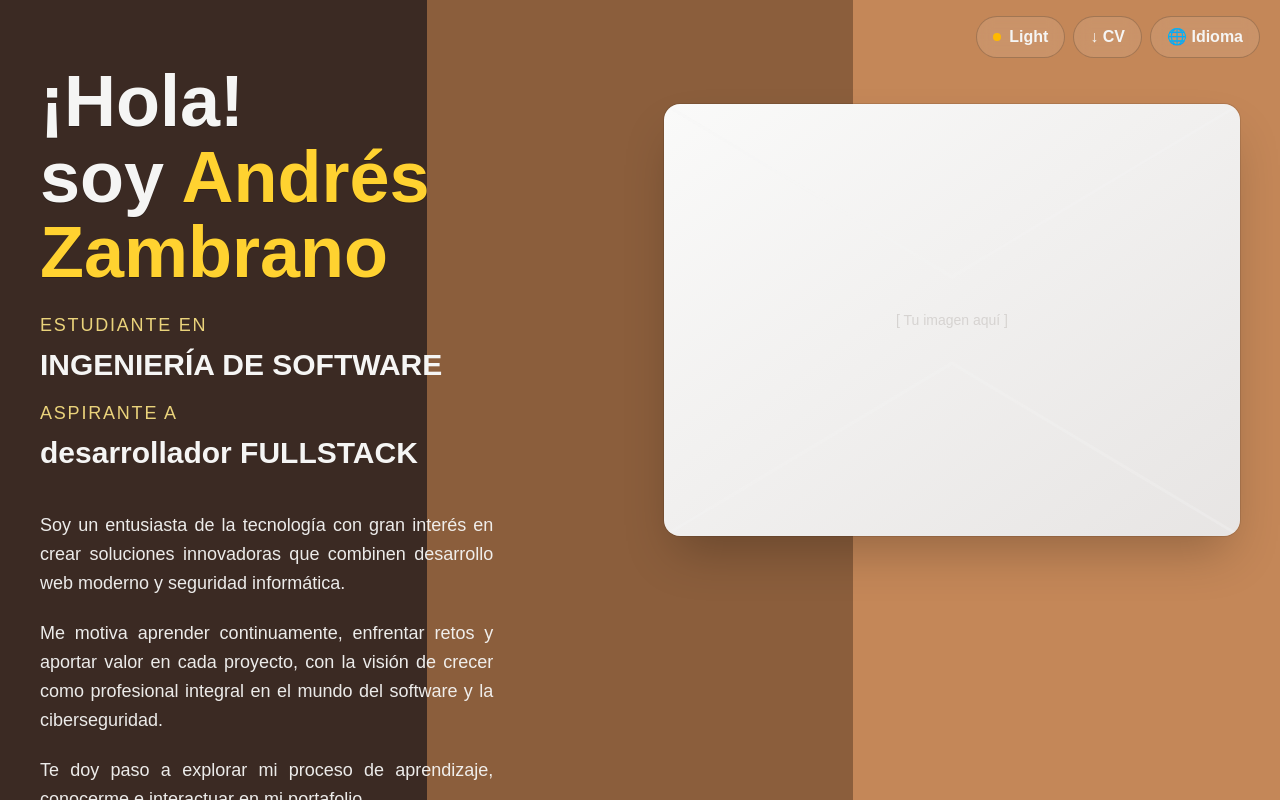
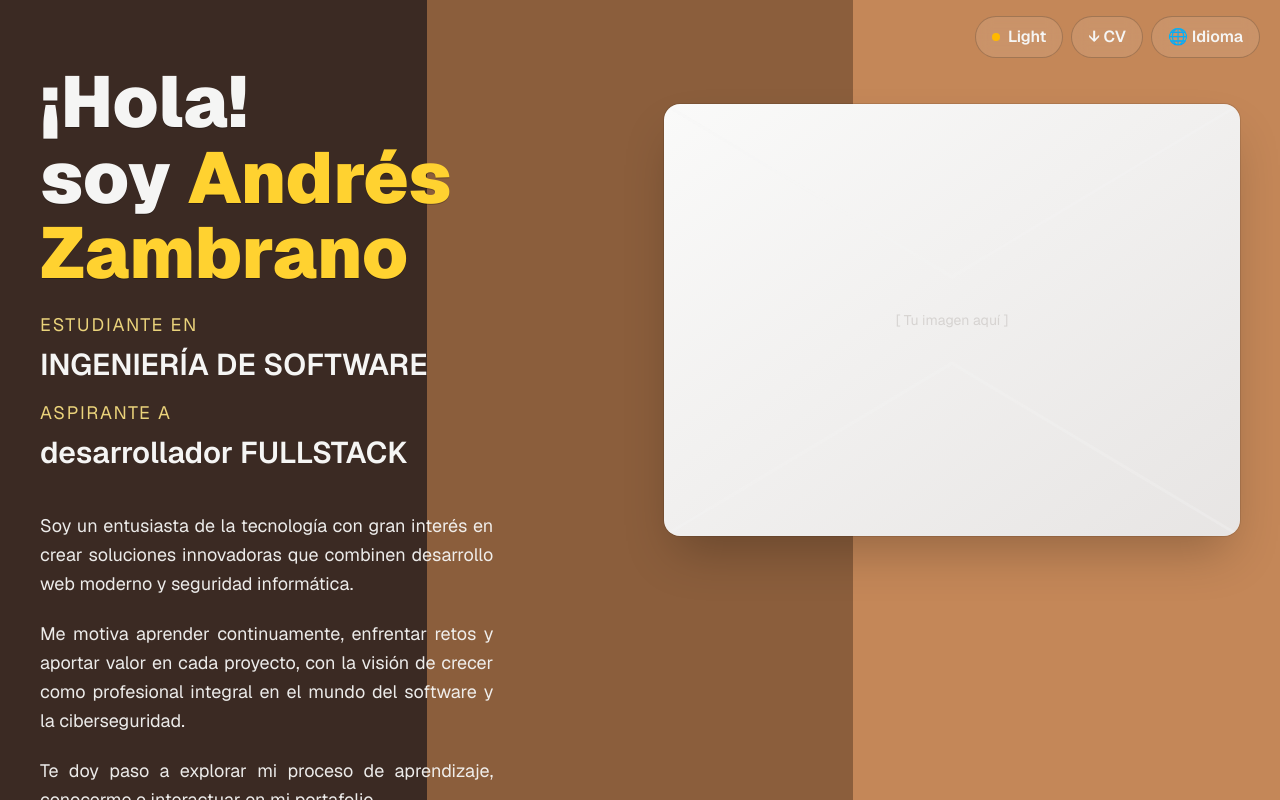
Before and after one commit to andresZam12/aZamb_portf, a Next.js app: page / in a window 1280 px wide. Shown: the top 800 px of the page. Built offline with nearby package versions, Linux system fonts and the light colour scheme.

Commit message:
cambios en globalcss para modo dark ang ligh para todas las pantallas

```diff
--- a/src/app/globals.css
+++ b/src/app/globals.css
@@ -1,27 +1,34 @@
 @import "tailwindcss";
 
-
+/* Tokens base (modo claro por defecto) */
 :root {
   --background: #ffffff;
   --foreground: #171717;
 }
 
-@theme inline {
+/* Hacemos el tema MANUAL con la clase .dark en <html> */
+html { color-scheme: light; }
+html.dark { color-scheme: dark; }
+html.dark :root {
+  --background: #0b0b0b; /* fondo en dark */
+  --foreground: #ededed; /* texto en dark */
+}
+
+/* (Opcional) Puente a variables de Tailwind v4 */
+@theme {
   --color-background: var(--background);
   --color-foreground: var(--foreground);
   --font-sans: var(--font-geist-sans);
   --font-mono: var(--font-geist-mono);
 }
 
-@media (prefers-color-scheme: dark) {
-  :root {
-    --background: #0a0a0a;
-    --foreground: #ededed;
-  }
-}
-
+/* Base global */
+html, body { height: 100%; }
 body {
   background: var(--background);
   color: var(--foreground);
-  font-family: Arial, Helvetica, sans-serif;
+  font-family: var(--font-geist-sans, Arial, Helvetica, sans-serif);
 }
+
+/* Transición suave de colores */
+* { transition: background-color 150ms ease, color 150ms ease, border-color 150ms ease; }
```
